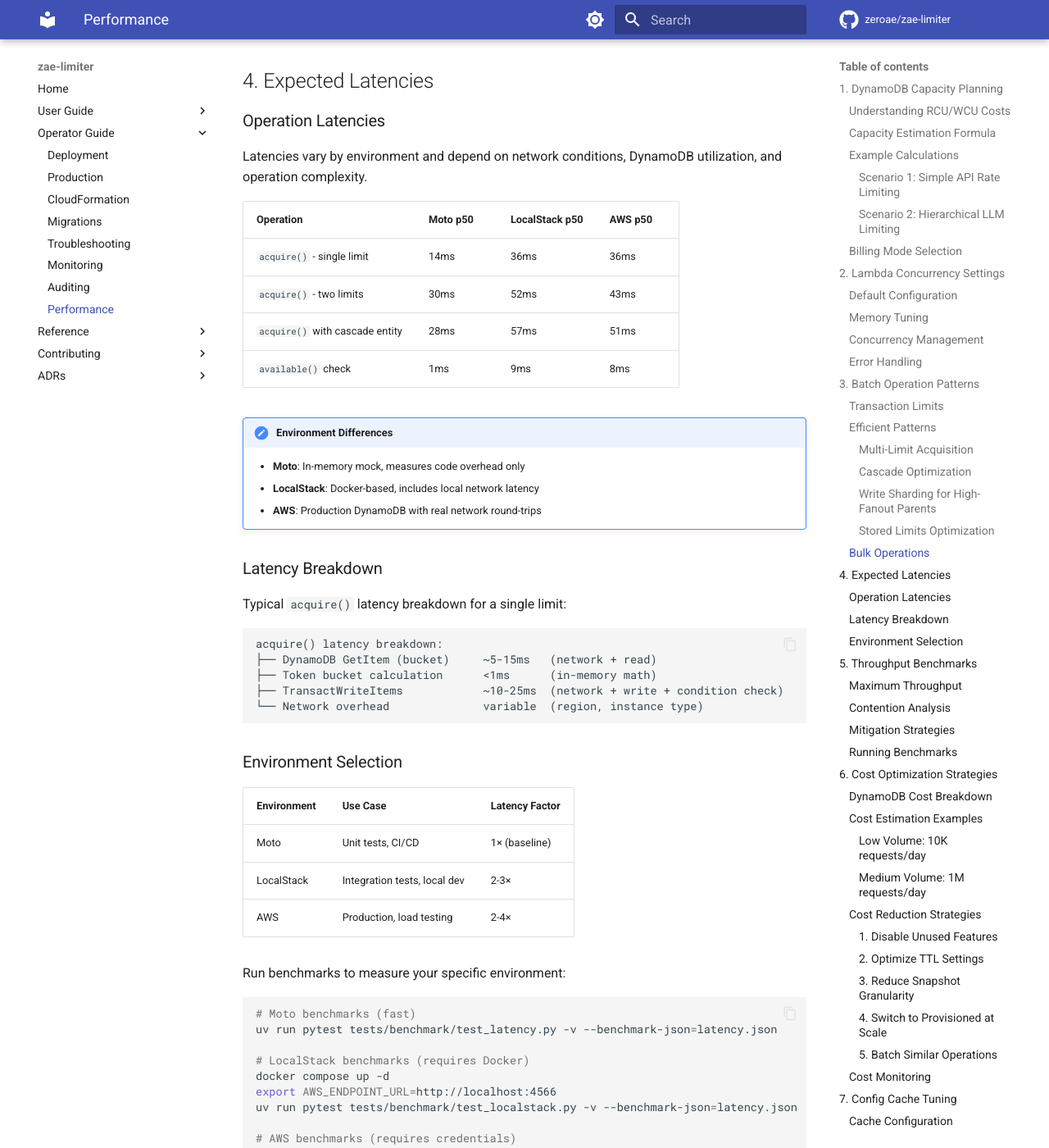
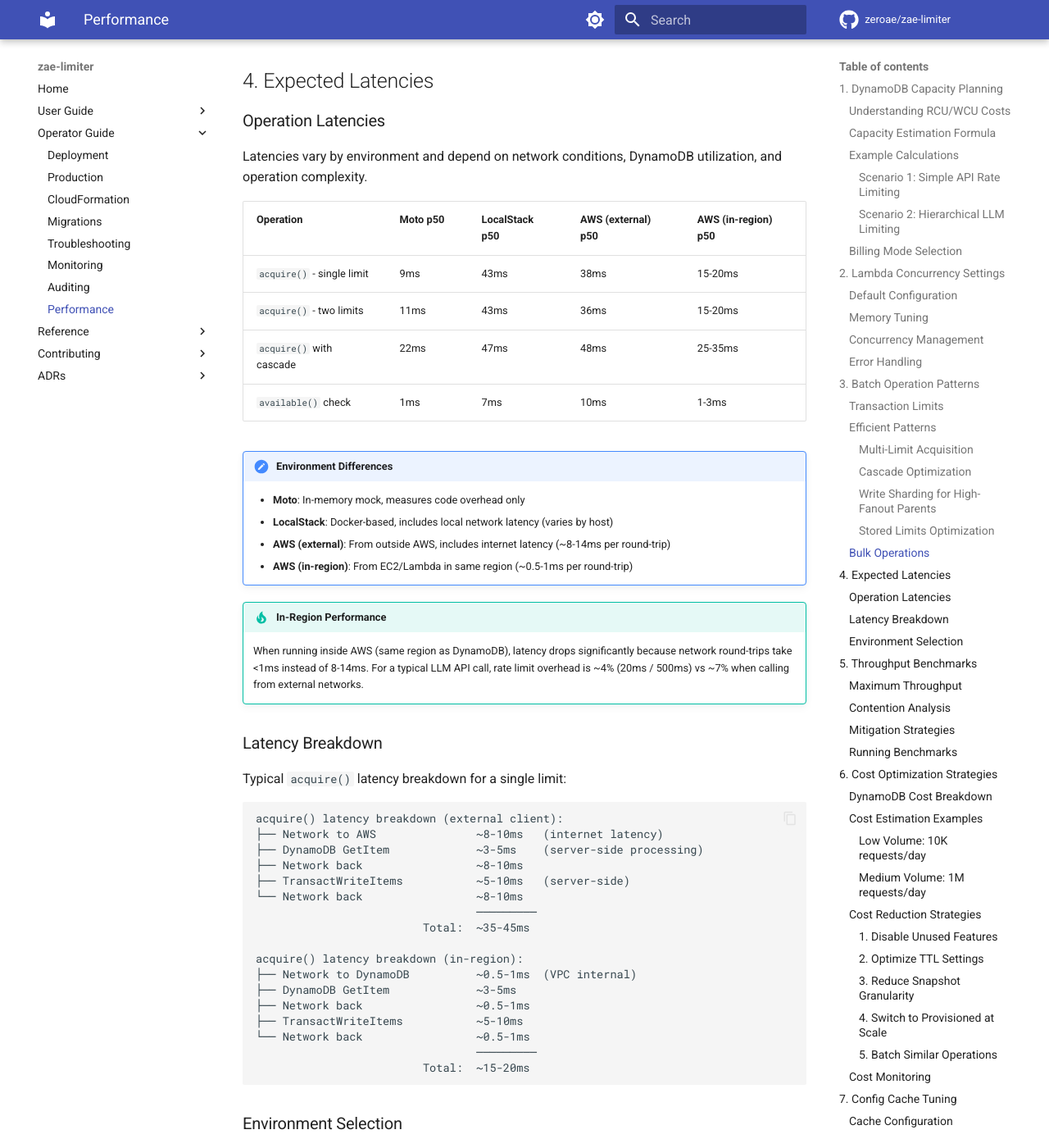
Before and after one commit to zeroae/zae-limiter, an MkDocs documentation site: the page built from docs/performance.md, in a window 1280 px wide and 1400 px high, scrolled down 7379 px. Shown: the whole window at 82% size. Built offline with MkDocs 1.6.1 and Material for MkDocs 9.7.7, drawn with Linux system fonts in a browser that asks for light colours; comment, search, counter and statistics services are not loaded; the version menu is left out; some of the changed text lies outside the part shown.

Commit message:
📝 docs(performance): update benchmark results from fresh measurements
- Update latency table with Moto, LocalStack, and AWS p50 values
- Add AWS (in-region) column for production latency estimates
- Split latency breakdown into external vs in-region diagrams
- Replace throughput ranges with actual measured TPS values
- Add notes about concurrent performance and network overhead

Also fix AWS benchmark tests to use shorter stack names to avoid
IAM role name length limit (64 chars). See issue #252.

Co-Authored-By: Claude Opus 4.5 <noreply@anthropic.com>

````diff
--- a/docs/performance.md
+++ b/docs/performance.md
@@ -305,28 +305,46 @@ await limiter.delete_entity("entity-2")
 
 Latencies vary by environment and depend on network conditions, DynamoDB utilization, and operation complexity.
 
-| Operation | Moto p50 | LocalStack p50 | AWS p50 |
-|-----------|----------|----------------|---------|
-| `acquire()` - single limit | 14ms | 36ms | 36ms |
-| `acquire()` - two limits | 30ms | 52ms | 43ms |
-| `acquire()` with cascade entity | 28ms | 57ms | 51ms |
-| `available()` check | 1ms | 9ms | 8ms |
+| Operation | Moto p50 | LocalStack p50 | AWS (external) p50 | AWS (in-region) p50 |
+|-----------|----------|----------------|--------------------|--------------------|
+| `acquire()` - single limit | 9ms | 43ms | 38ms | 15-20ms |
+| `acquire()` - two limits | 11ms | 43ms | 36ms | 15-20ms |
+| `acquire()` with cascade | 22ms | 47ms | 48ms | 25-35ms |
+| `available()` check | 1ms | 7ms | 10ms | 1-3ms |
 
 !!! note "Environment Differences"
     - **Moto**: In-memory mock, measures code overhead only
-    - **LocalStack**: Docker-based, includes local network latency
-    - **AWS**: Production DynamoDB with real network round-trips
+    - **LocalStack**: Docker-based, includes local network latency (varies by host)
+    - **AWS (external)**: From outside AWS, includes internet latency (~8-14ms per round-trip)
+    - **AWS (in-region)**: From EC2/Lambda in same region (~0.5-1ms per round-trip)
+
+!!! tip "In-Region Performance"
+    When running inside AWS (same region as DynamoDB), latency drops significantly because
+    network round-trips take <1ms instead of 8-14ms. For a typical LLM API call, rate limit
+    overhead is ~4% (20ms / 500ms) vs ~7% when calling from external networks.
 
 ### Latency Breakdown
 
 Typical `acquire()` latency breakdown for a single limit:
 
 ```
-acquire() latency breakdown:
-├── DynamoDB GetItem (bucket)     ~5-15ms   (network + read)
-├── Token bucket calculation      <1ms      (in-memory math)
-├── TransactWriteItems            ~10-25ms  (network + write + condition check)
-└── Network overhead              variable  (region, instance type)
+acquire() latency breakdown (external client):
+├── Network to AWS               ~8-10ms   (internet latency)
+├── DynamoDB GetItem             ~3-5ms    (server-side processing)
+├── Network back                 ~8-10ms
+├── TransactWriteItems           ~5-10ms   (server-side)
+└── Network back                 ~8-10ms
+                                 ─────────
+                         Total:  ~35-45ms
+
+acquire() latency breakdown (in-region):
+├── Network to DynamoDB          ~0.5-1ms  (VPC internal)
+├── DynamoDB GetItem             ~3-5ms
+├── Network back                 ~0.5-1ms
+├── TransactWriteItems           ~5-10ms
+└── Network back                 ~0.5-1ms
+                                 ─────────
+                         Total:  ~15-20ms
 ```
 
 ### Environment Selection
@@ -334,8 +352,9 @@ acquire() latency breakdown:
 | Environment | Use Case | Latency Factor |
 |-------------|----------|----------------|
 | Moto | Unit tests, CI/CD | 1× (baseline) |
-| LocalStack | Integration tests, local dev | 2-3× |
-| AWS | Production, load testing | 2-4× |
+| LocalStack | Integration tests, local dev | 4-5× |
+| AWS (external) | Development, testing | 4× |
+| AWS (in-region) | Production | 2× |
 
 Run benchmarks to measure your specific environment:
 
@@ -360,13 +379,19 @@ uv run pytest tests/benchmark/test_aws.py --run-aws -v
 
 Theoretical and practical throughput limits depend on contention patterns:
 
-| Scenario | Expected TPS | Bottleneck |
-|----------|--------------|------------|
-| Sequential, single entity | 50-200 | Serialized operations |
-| Sequential, multiple entities | 50-200 | Network round-trip |
-| Concurrent, separate entities | 100-500 | Scales with parallelism |
-| Concurrent, single entity | 20-100 | Optimistic locking contention |
-| Cascade operations | 30-100 | Parent bucket contention |
+| Scenario | Moto TPS | AWS TPS | Bottleneck |
+|----------|----------|---------|------------|
+| Sequential, single entity | 95 | 28 | Network round-trip |
+| Sequential, multiple entities | 76 | 26 | Network round-trip |
+| Concurrent, separate entities | 85 | 176 | Scales with parallelism |
+| Concurrent, single entity | 88 | — | Optimistic locking contention |
+| Cascade sequential | 27 | 19 | Parent bucket operations |
+| Cascade concurrent | 28 | 91 | Parent bucket contention |
+
+!!! note "AWS Concurrent Performance"
+    AWS concurrent throughput (176 TPS) exceeds sequential (28 TPS) because parallel
+    requests to separate entities eliminate serialization. In-region performance would
+    be ~2× higher due to reduced network latency.
 
 ### Contention Analysis
 
@@ -643,7 +668,7 @@ print(f"TTL: {stats.ttl_seconds}s")
 | Optimization Area | Key Recommendations |
 |-------------------|---------------------|
 | Capacity | Start with on-demand, switch to provisioned at 5M+ ops/month |
-| Latency | Expect 30-50ms p50 on AWS; use LocalStack for realistic testing |
+| Latency | Expect 15-20ms p50 in-region, 35-45ms external; network is the dominant factor |
 | Throughput | Distribute load across entities to avoid contention |
 | Cost | Disable cascade/stored_limits when not needed |
 | Config Cache | Use default 60s TTL; invalidate manually for immediate changes |
````
Also changed, not shown: 1 other file.
